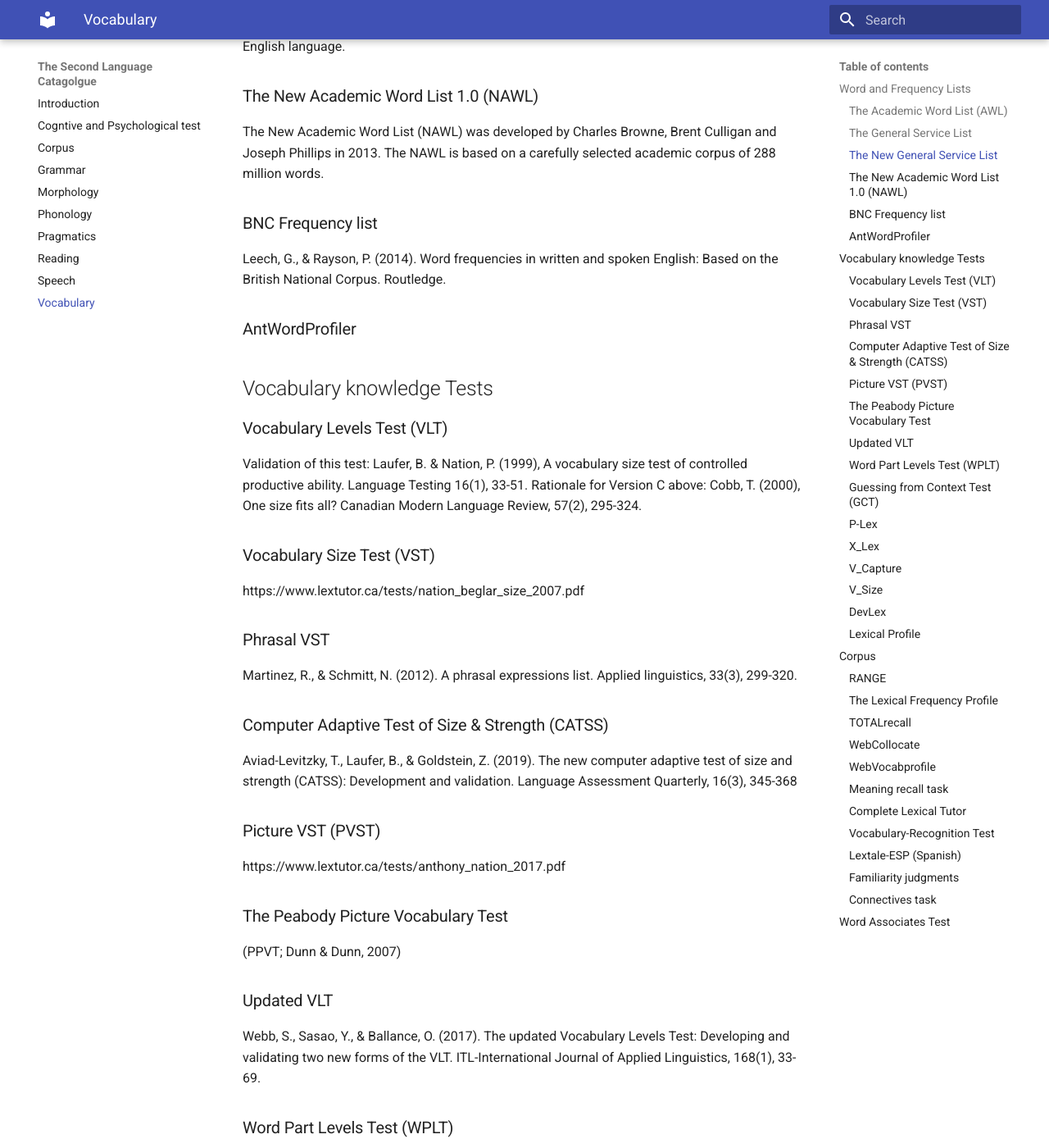
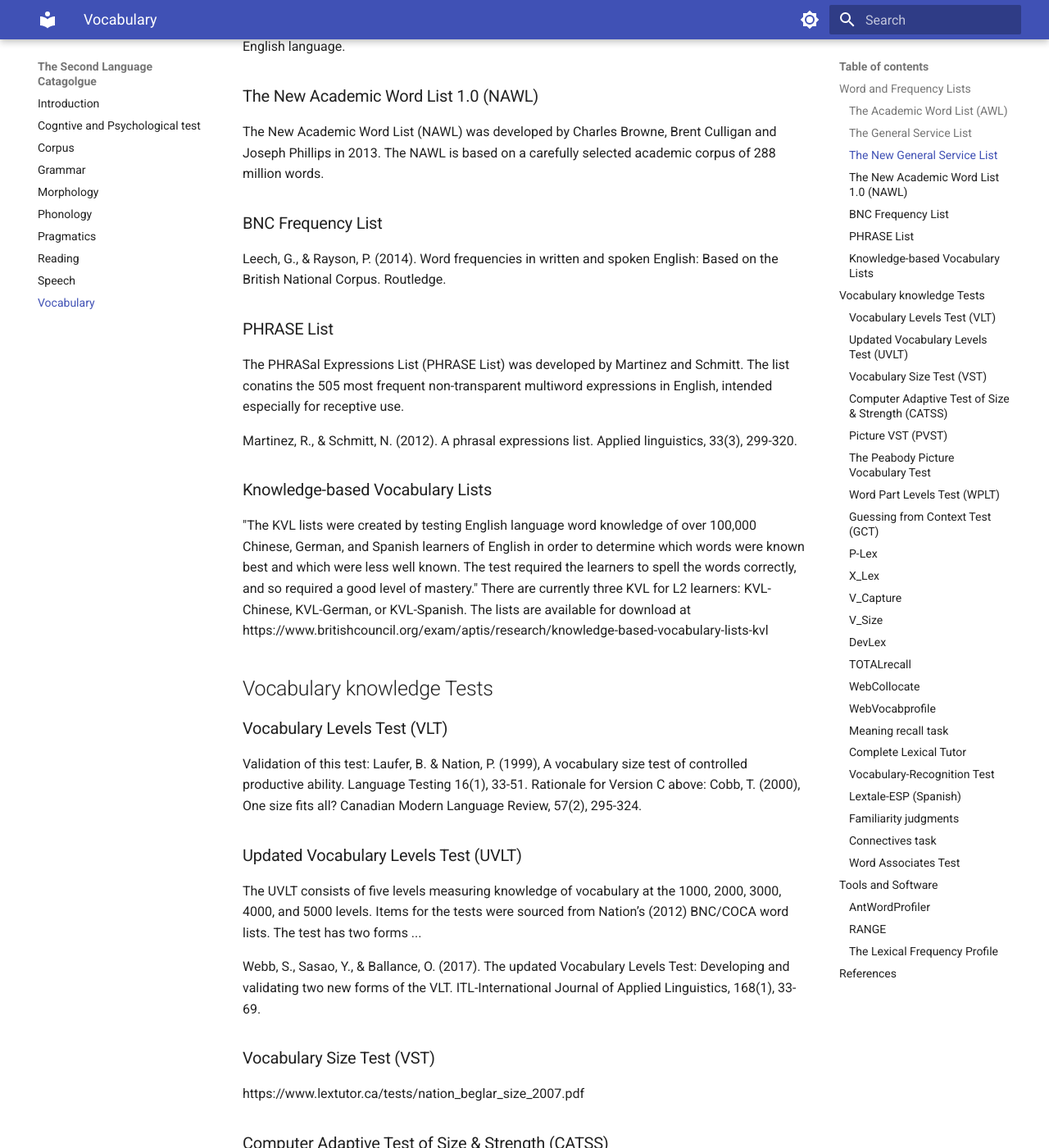
Before and after one commit to ailla-lab/tools-book, an MkDocs documentation site: the page built from docs/vocabulary.md, in a window 1280 px wide and 1400 px high, scrolled down 593 px. Shown: the whole window at 82% size. Built offline with MkDocs 1.6.1 and Material for MkDocs 9.7.7, drawn with Linux system fonts in a browser that asks for light colours; some of the changed text lies outside the part shown.

Commit message:
added more resources

```diff
--- /dev/null
+++ b/docs/note.txt
@@ -0,0 +1,3 @@
+for customization read this
+
+https://squidfunk.github.io/mkdocs-material/customization/
--- a/docs/vocabulary.md
+++ b/docs/vocabulary.md
@@ -18,11 +18,20 @@ The New General Service List (NGSL) is published by Dr. Charles Browne, Dr. Bren
 
 The New Academic Word List (NAWL) was developed by Charles Browne, Brent Culligan and Joseph Phillips in 2013. The NAWL is based on a carefully selected academic corpus of 288 million words.
 
-### BNC Frequency list
+### BNC Frequency List
 
 Leech, G., & Rayson, P. (2014). Word frequencies in written and spoken English: Based on the British National Corpus. Routledge.
 
-### AntWordProfiler
+### PHRASE List
+
+The PHRASal Expressions List (PHRASE List) was developed by Martinez and Schmitt. The list conatins the 505 most frequent non-transparent multiword expressions in English, intended especially for receptive use.
+
+Martinez, R., & Schmitt, N. (2012). A phrasal expressions list. Applied linguistics, 33(3), 299-320.
+
+### Knowledge-based Vocabulary Lists
+
+"The KVL lists were created by testing English language word knowledge of over 100,000 Chinese, German, and Spanish learners of English in order to determine which words were known best and which were less well known. The test required the learners to spell the words correctly, and so required a good level of mastery." There are currently three KVL for L2 learners: KVL-Chinese, KVL-German, or KVL-Spanish. The lists are available for download at
+https://www.britishcouncil.org/exam/aptis/research/knowledge-based-vocabulary-lists-kvl
 
 ## Vocabulary knowledge Tests
 
@@ -31,13 +40,15 @@ Leech, G., & Rayson, P. (2014). Word frequencies in written and spoken English:
 Validation of this test: Laufer, B. & Nation, P. (1999), A vocabulary size test of controlled productive ability. Language Testing 16(1), 33-51.
 Rationale for Version C above: Cobb, T. (2000), One size fits all? Canadian Modern Language Review, 57(2), 295-324.
 
+### Updated Vocabulary Levels Test (UVLT)
+
+The UVLT consists of five levels measuring knowledge of vocabulary at the 1000, 2000, 3000, 4000, and 5000 levels. Items for the tests were sourced from Nation’s (2012) BNC/COCA word lists. The test has two forms ...
+
+Webb, S., Sasao, Y., & Ballance, O. (2017). The updated Vocabulary Levels Test: Developing and validating two new forms of the VLT. ITL-International Journal of Applied Linguistics, 168(1), 33-69.
+
 ### Vocabulary Size Test (VST)
 
 https://www.lextutor.ca/tests/nation_beglar_size_2007.pdf
-
-### Phrasal VST
-
-Martinez, R., & Schmitt, N. (2012). A phrasal expressions list. Applied linguistics, 33(3), 299-320.
 
 ### Computer Adaptive Test of Size & Strength (CATSS)
 
@@ -51,11 +62,9 @@ https://www.lextutor.ca/tests/anthony_nation_2017.pdf
 
 (PPVT; Dunn & Dunn, 2007)
 
-### Updated VLT
+### Word Part Levels Test (WPLT)
 
-Webb, S., Sasao, Y., & Ballance, O. (2017). The updated Vocabulary Levels Test: Developing and validating two new forms of the VLT. ITL-International Journal of Applied Linguistics, 168(1), 33-69.
-
-### Word Part Levels Test (WPLT)
+"The Word Part Levels Test (WPLT) was developed to measure three aspects of affix knowledge: form (recognition of written affix forms), meaning (knowledge of affix meanings), and use (knowledge of the syntactic properties of affixes)"
 
 Sasao, Y., & Webb, S. (2017). The word part levels test. Language Teaching Research, 21(1), 12-30.
 
@@ -76,18 +85,6 @@ Sasao, Y., & Webb, S. (2018). The guessing from context test. ITL-International
 ### V_Size
 
 ### DevLex
-
-### Lexical Profile
-
-## Corpus
-
-### RANGE
-
-(Nation & Heatley, 2002)
-
-### The Lexical Frequency Profile
-
-(Laufer & Nation, 1995)
 
 ### TOTALrecall
 
@@ -122,8 +119,20 @@ The comparative judgment approach (Jones et al., 2019)
 
 The task assesses learners’ knowledge of connectives (Crosson & Lesaux, 2013). In this untimed cloze task, learners are asked to read a short passage that are missing connectives and choose the connective that appropriately link two sentences or clauses. For example,
 
-## Word Associates Test
+### Word Associates Test
 
 Read, J. (1993). The development of a new measure of L2 vocabulary knowledge. Language testing, 10(3), 355-371.
 
-# References
+## Tools and Software
+
+### AntWordProfiler
+
+### RANGE
+
+(Nation & Heatley, 2002)
+
+### The Lexical Frequency Profile
+
+(Laufer & Nation, 1995)
+
+## References
--- a/mkdocs.yml
+++ b/mkdocs.yml
@@ -2,3 +2,17 @@
 
 theme:
   name: material
+  palette:
+    # Palette toggle for light mode
+    - media: "(prefers-color-scheme: light)"
+      scheme: default
+      toggle:
+        icon: material/brightness-7
+        name: Switch to dark mode
+
+    # Palette toggle for dark mode
+    - media: "(prefers-color-scheme: dark)"
+      scheme: slate
+      toggle:
+        icon: material/brightness-4
+        name: Switch to light mode
```
